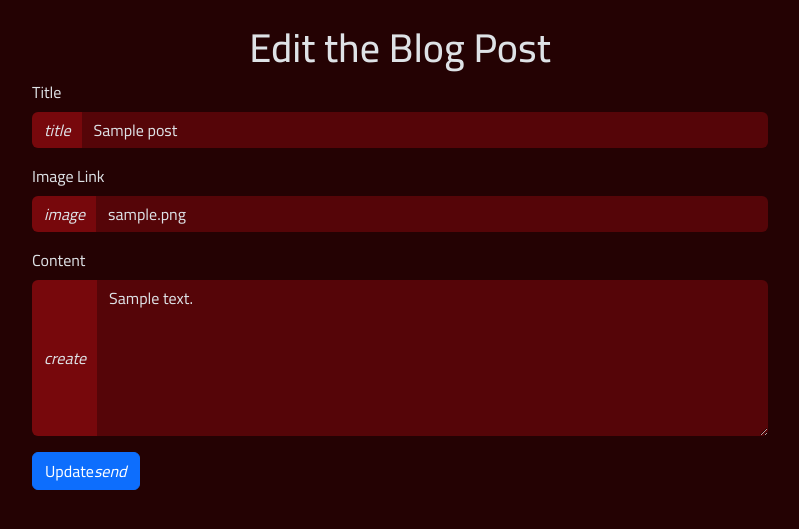
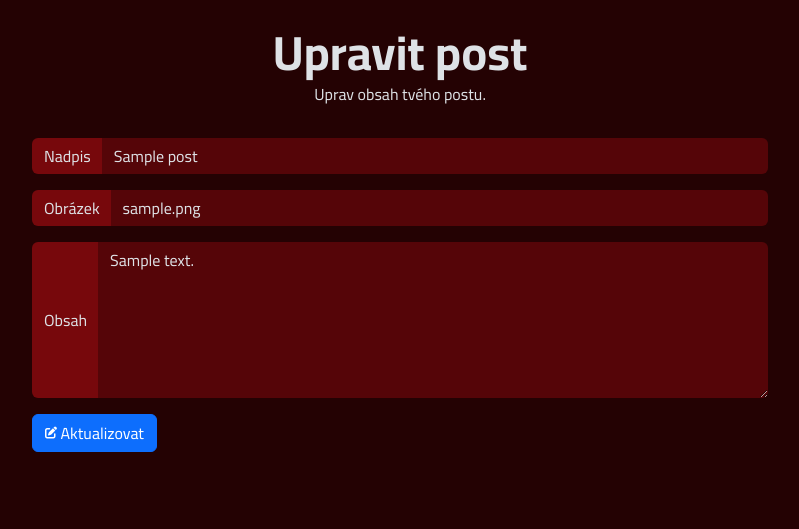
Before and after one commit to PedrexDev/blog, a Node server app: page /blog/600000000000000000000001/edit in a window 1280 px wide. Shown: the part 82-611 px from the top of the page, without its empty margins (240-1039 px from the left). Run offline with Node 20, Linux system fonts and the light colour scheme; a user stored in the database is signed in; tables that the repository leaves empty hold one stand-in row (values such as "Sample post"); some libraries are stand-ins or nearby versions.

Commit message:
customizing things

```diff
--- a/public/css/style.css
+++ b/public/css/style.css
@@ -8,8 +8,6 @@ body {
 .logo {
     height: 50px;
 }
-
-
 
 .image-container {
     position: relative;
--- a/views/blog/blog.ejs
+++ b/views/blog/blog.ejs
@@ -12,7 +12,7 @@
           <div class="container position-relative">
             <h1 class="display-5 fw-bold"><a href="/blog/<%= item._id %>"><%= item.title %></a></h1>
             <span class="post-card-date"><i class="fa-solid fa-calendar fa-xs"></i> <%= item.created.toLocaleDateString() %> ┃ <i class="fa-solid fa-user fa-xs"></i> <%= item.author.username %></span>
-          <p class="col-md-8 fs-4"><%= item.content.slice(0, 150) %>...</p>
+            <p class="col-md-8 fs-4"><%= item.content.replace(/(<([^>]+)>)/gi, "").slice(0, 100) %>...</p>
           </div>
         </div>
       <% }) %>
--- a/views/blog/edit.ejs
+++ b/views/blog/edit.ejs
@@ -1,33 +1,31 @@
 <% include ../partials/header.ejs %>
 
 <div id="new-content" class="container">
-    <h1 class="text-center">Edit the Blog Post</h1>
+    <h1 class="display-5 fw-bold text-center">Upravit post</h1>
+    <p class="text-center" style="margin-top: -0.5rem; padding-bottom: 1rem;">Uprav obsah tvého postu.</p>
     <div class="row justify-content-center">
         <form action="/blog/<%= post._id %>?_method=PUT" method="POST" class="col-md-8">
             <div class="mb-3">
-                <label for="updateTitle" class="form-label">Title</label>
                 <div class="input-group">
-                    <span class="input-group-text"><i class="material-icons">title</i></span>
+                    <span class="input-group-text">Nadpis</span>
                     <input type="text" class="form-control" id="updateTitle" name="title" value="<%= post.title %>">
                 </div>
             </div>
             <div class="mb-3">
-                <label for="updateImage" class="form-label">Image Link</label>
                 <div class="input-group">
-                    <span class="input-group-text"><i class="material-icons">image</i></span>
+                    <span class="input-group-text">Obrázek</span>
                     <input type="text" class="form-control" id="updateImage" name="image" value="<%= post.image %>">
                 </div>
             </div>
             <div class="mb-3">
-                <label for="updateContent" class="form-label">Content</label>
                 <div class="input-group">
-                    <span class="input-group-text"><i class="material-icons">create</i></span>
+                    <span class="input-group-text">Obsah</span>
                     <textarea class="form-control" id="updateContent" name="content" rows="6"><%= post.content %></textarea>
                 </div>
             </div>
 
             <div class="mb-3">
-                <button type="submit" class="btn btn-primary">Update<i class="material-icons right">send</i></button>
+                <button type="submit" class="btn btn-primary"><i class="fa-solid fa-pen-to-square fa-xs"></i> Aktualizovat</button>
             </div>
         </form>
     </div>
--- a/views/blog/new.ejs
+++ b/views/blog/new.ejs
@@ -7,12 +7,12 @@
         <form action="/" method="POST" class="col s12">
             <div class="input-group mb-3">
                 <span class="input-group-text" id="basic-addon1">Nadpis</span>
-                <input type="text" id="newTitle" class="form-control" placeholder='"Nadpis zprávy KTERÝ UPOUTÁ POZORNOST!"'>
+                <input type="text" name="title" id="newTitle" class="form-control" placeholder='"Nadpis zprávy KTERÝ UPOUTÁ POZORNOST!"'>
             </div>
 
             <div class="input-group mb-3">
                 <span class="input-group-text" id="basic-addon1">Obrázek</span>
-                <input type="text" id="newImage" class="form-control" placeholder="Odkaz na obrázek">
+                <input type="text" name="image" id="newImage" class="form-control" placeholder="Odkaz na obrázek">
               </div>
 
 
--- a/views/blog/post.ejs
+++ b/views/blog/post.ejs
@@ -20,6 +20,6 @@
     </div>
   </div>
 
-  <%= post.content %>
+  <%- post.content %> <!-- Displaying post content with HTML tags -->
 </div>
 <% include ../partials/footer.ejs %>
```
Lines whose indentation alone changed are shown as unchanged.
